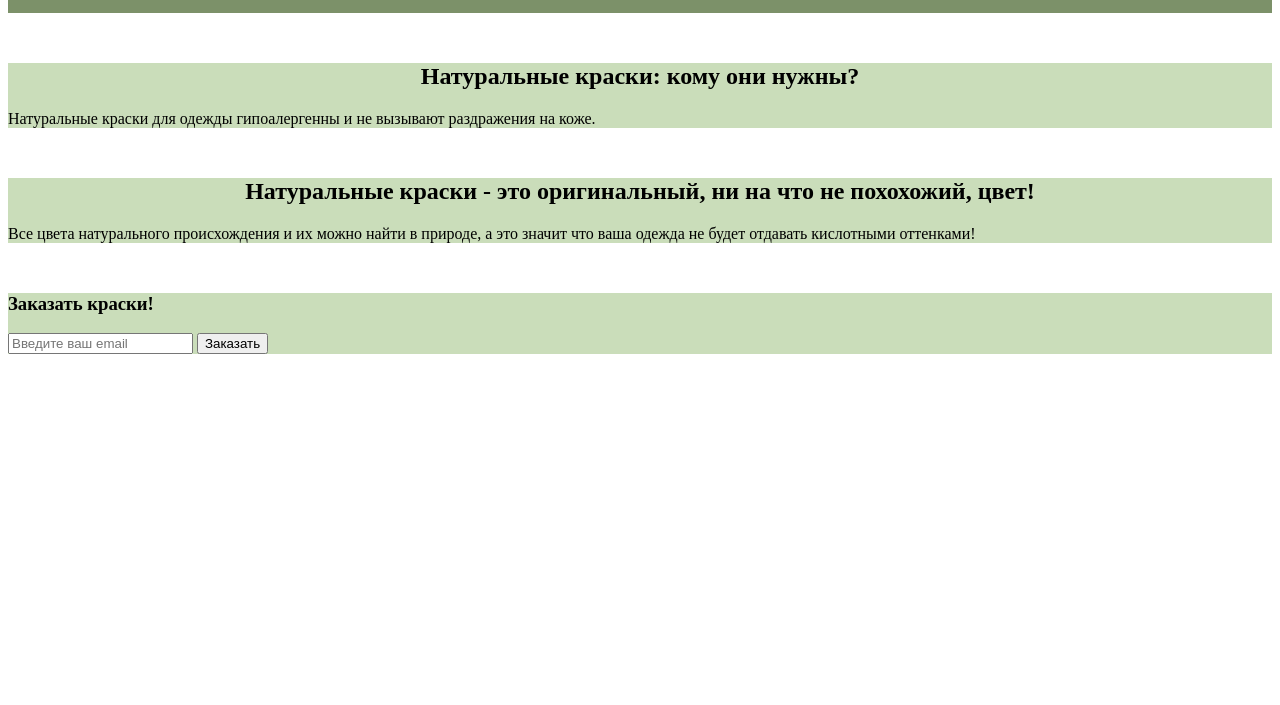
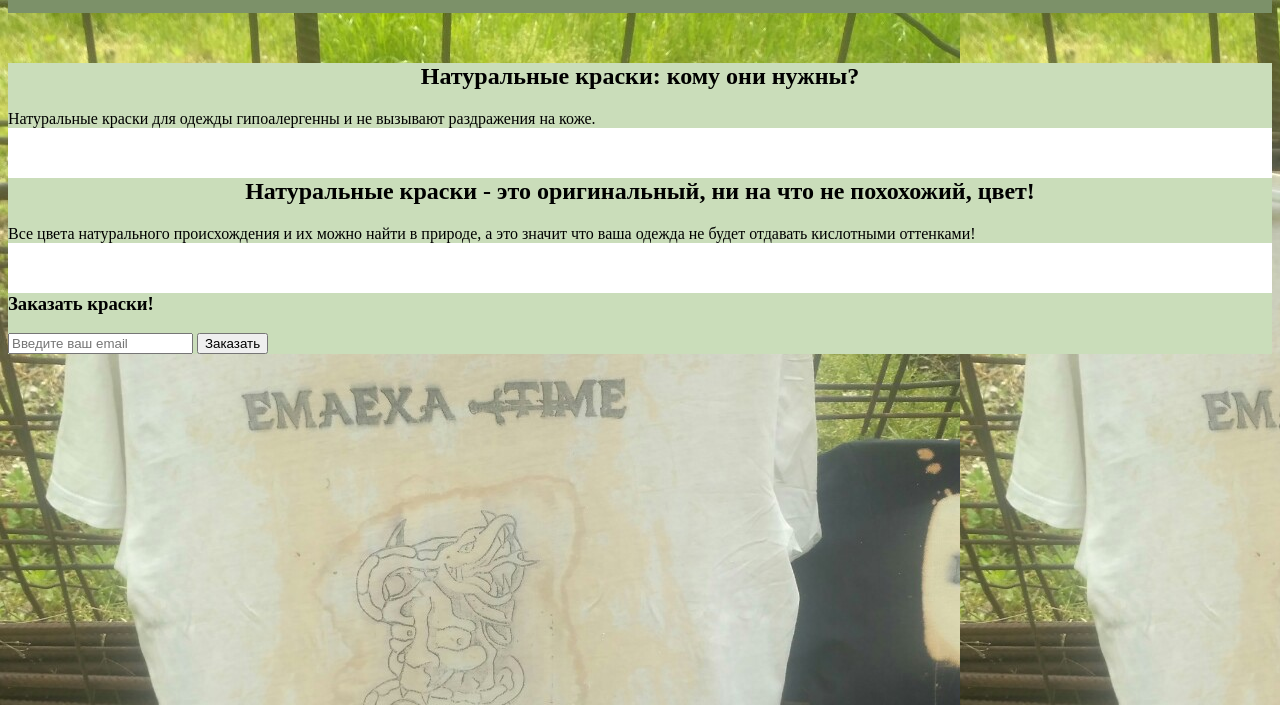
Before and after one commit to RobinGooze/csb-kyvldt, a website: page index.html in a window 1280 px wide. Shown: the part 95-800 px from the top of the page. Drawn offline with Linux system fonts and the light colour scheme; the site is published under a folder, as on GitHub Pages, so addresses that start at the root find nothing.

Commit message:
Deployment from Codesandbox.

```diff
--- a/style.css
+++ b/style.css
@@ -1,5 +1,5 @@
 body {
-  background-image: url(/source/image/background.jpg);
+  background-image: url(source/image/background.jpg);
 }
 
 main {
```
